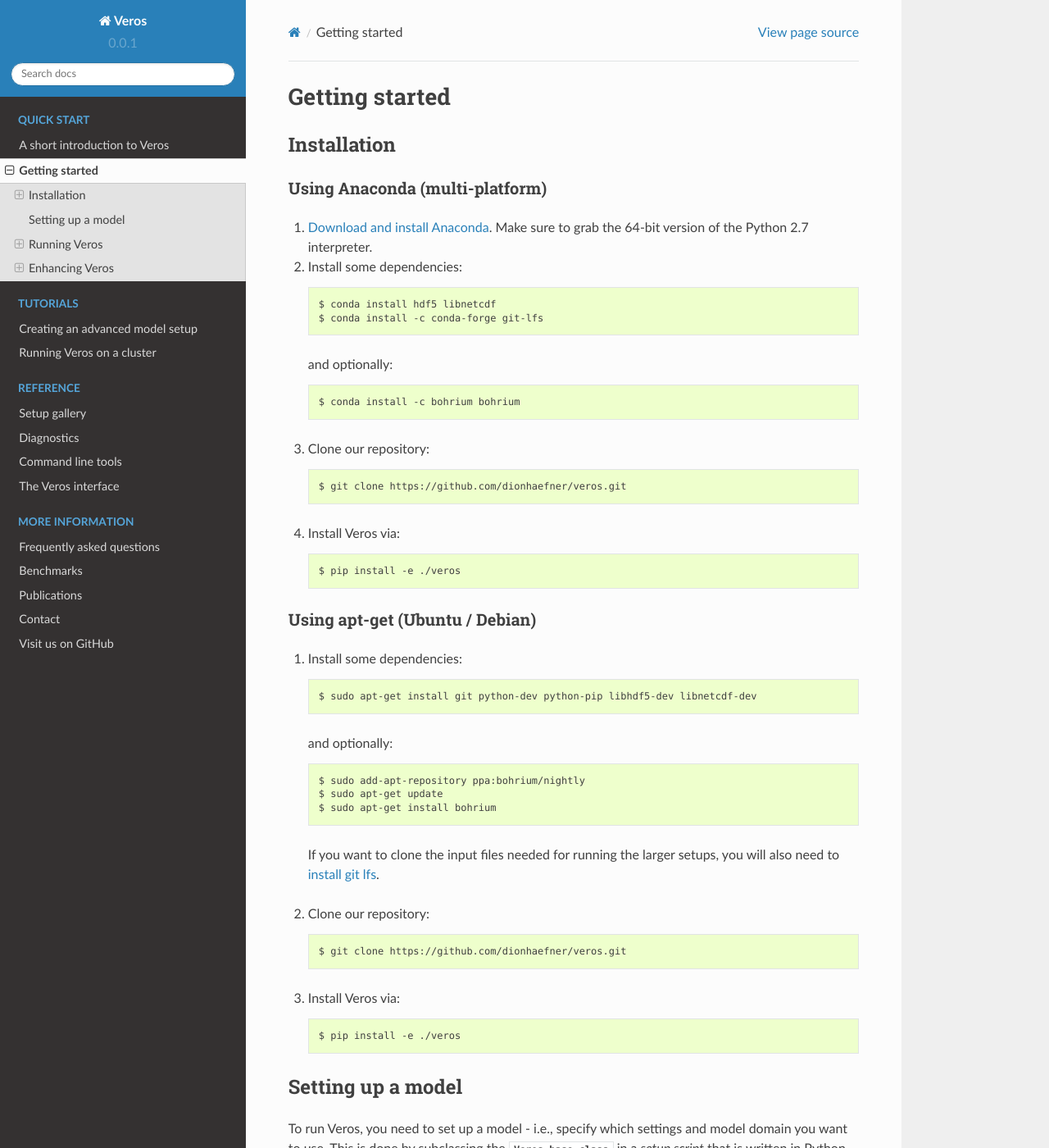
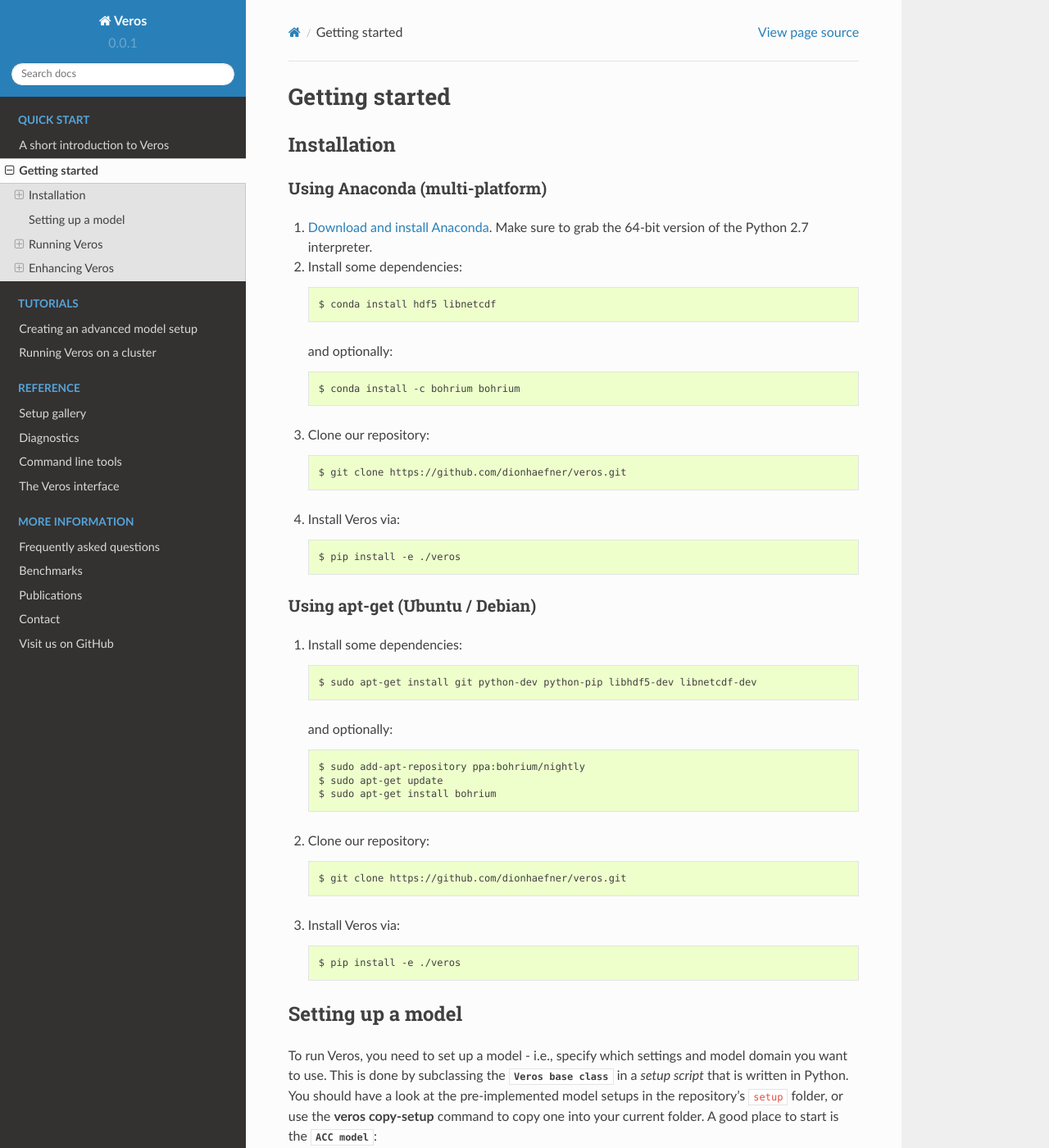
Before and after one commit to team-ocean/veros, a Sphinx documentation site: the page built from doc/quickstart/get-started.rst, in a window 1280 px wide and 1400 px high. Shown: the whole window at 82% size. Built offline with Sphinx 7.4.7 and the Read the Docs theme 2.0.0, drawn with Linux system fonts in a browser that asks for light colours; pages that are not in the unit, such as notebooks, are missing from menus.

Commit message:
remove git lfs from docs

```diff
--- a/doc/quickstart/get-started.rst
+++ b/doc/quickstart/get-started.rst
@@ -13,7 +13,6 @@
 2. Install some dependencies: ::
 
        $ conda install hdf5 libnetcdf
-       $ conda install -c conda-forge git-lfs
 
    and optionally::
 
@@ -40,9 +39,6 @@
       $ sudo add-apt-repository ppa:bohrium/nightly
       $ sudo apt-get update
       $ sudo apt-get install bohrium
-
-  If you want to clone the input files needed for running the larger setups, you will
-  also need to `install git lfs <https://git-lfs.github.com/>`_.
 
 2. Clone our repository: ::
 
```
Also changed, not shown: README.md (+0 -2 lines).
